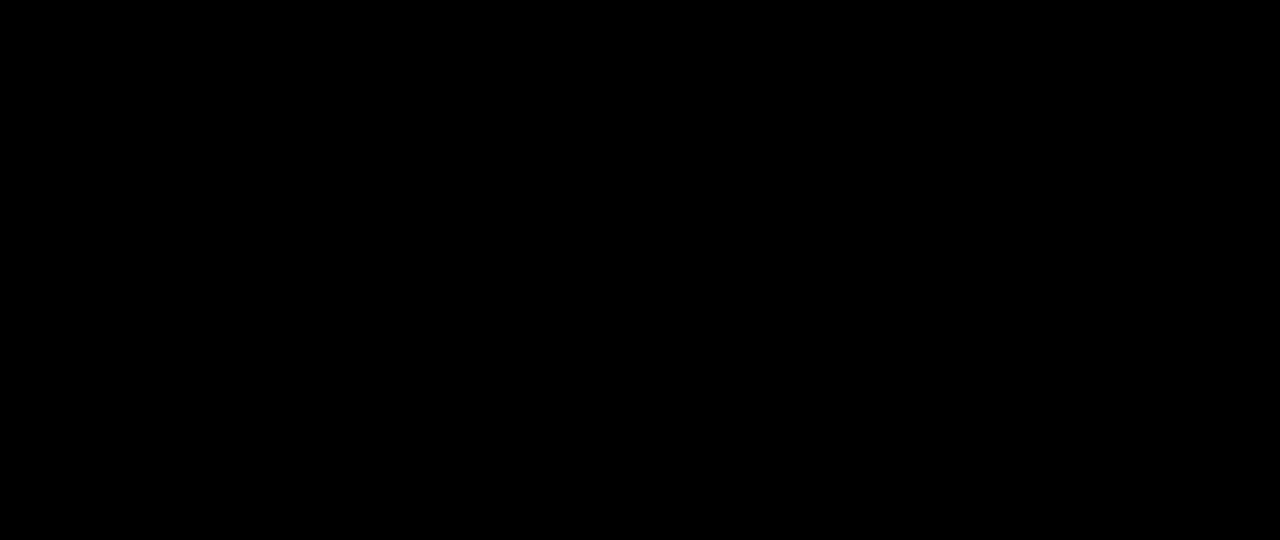
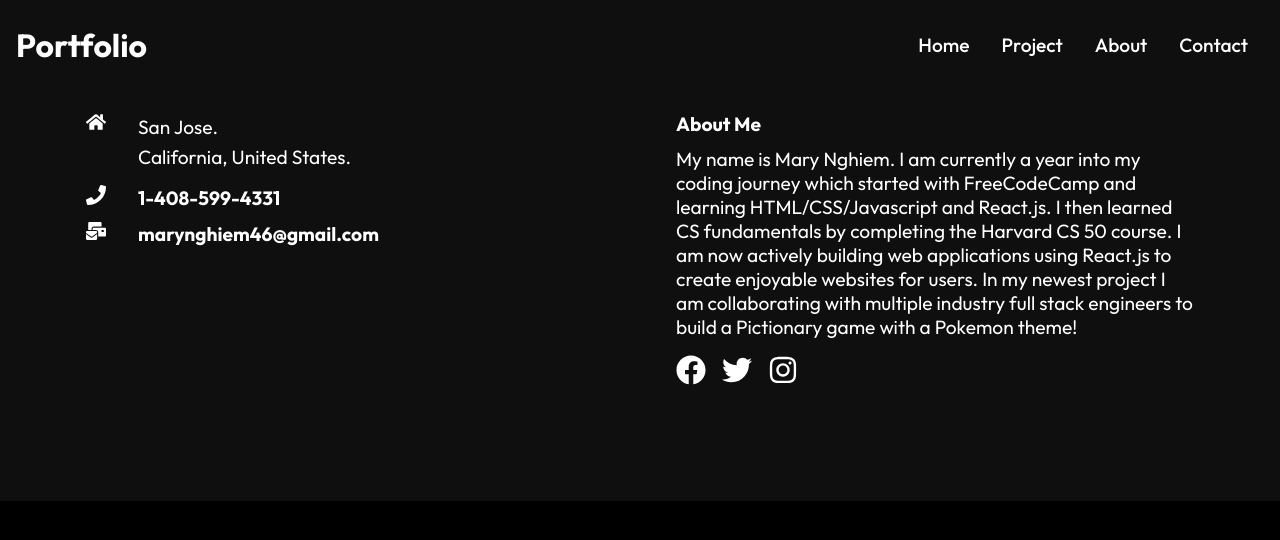
Before and after one commit to marynghiem/portfolio, a React (Create React App) app: page /about in a window 1280 px wide. Shown: the top 540 px of the page. Built offline with nearby package versions, Linux system fonts and the light colour scheme.

Commit message:
imported nav and footer to other components and create new component called heroimage2

```diff
--- /dev/null
+++ b/src/components/HeroImg2.js
@@ -0,0 +1,2 @@
+import React, { useState } from "react";
+import styled from "styled-components";
--- a/src/routes/About.js
+++ b/src/routes/About.js
@@ -1,4 +1,13 @@
 import React from "react";
 import styled from "styled-components";
+import { Navbar } from "../components/Navbar";
+import { Footer } from "../components/Footer";
 
-export const About = () => {};
+export const About = () => {
+  return (
+    <div>
+      <Navbar />
+      <Footer />
+    </div>
+  );
+};
--- a/src/routes/Contact.js
+++ b/src/routes/Contact.js
@@ -1,4 +1,13 @@
 import React from "react";
 import styled from "styled-components";
+import { Navbar } from "../components/Navbar";
+import { Footer } from "../components/Footer";
 
-export const Contact = () => {};
+export const Contact = () => {
+  return (
+    <div>
+      <Navbar />
+      <Footer />
+    </div>
+  );
+};
--- a/src/routes/Projects.js
+++ b/src/routes/Projects.js
@@ -1,6 +1,13 @@
 import React from "react";
 import styled from "styled-components";
+import { Navbar } from "../components/Navbar";
+import { Footer } from "../components/Footer";
 
 export const Projects = () => {
-  return;
+  return (
+    <div>
+      <Navbar />
+      <Footer />
+    </div>
+  );
 };
```
